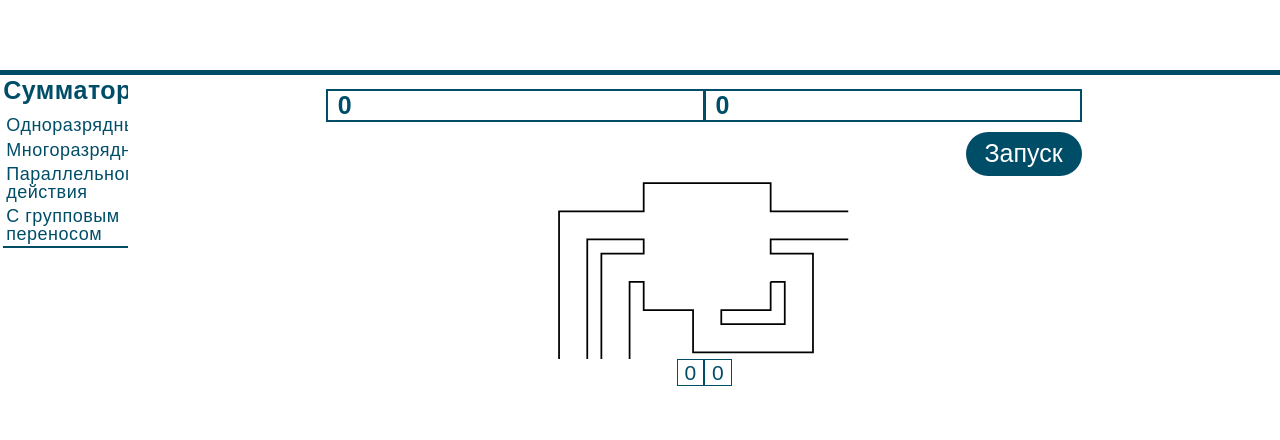
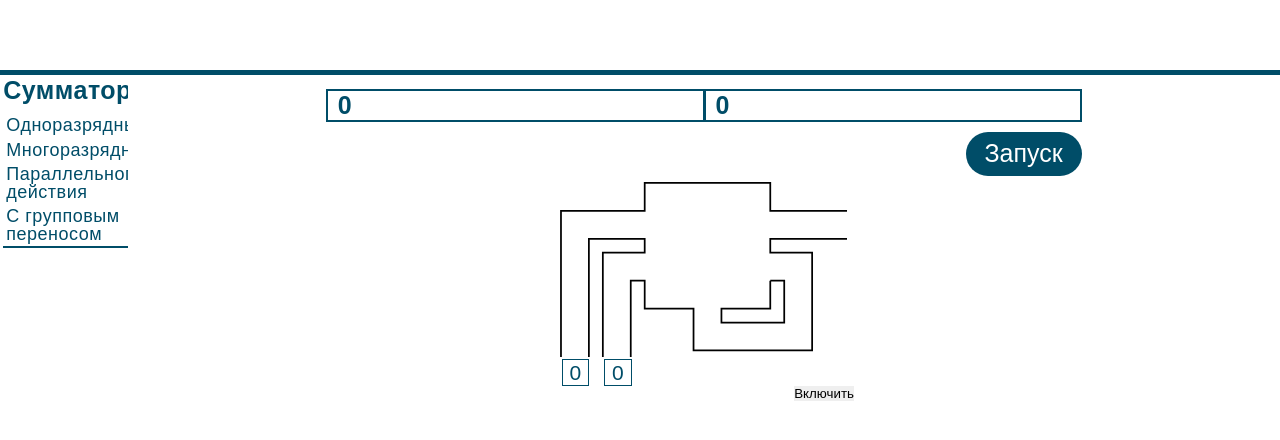
Before and after one commit to Aneemy/computer-architecture-lms, a React (Create React App) app: page / in a window 1280 px wide. Both pictures are taken after a click on the button "Запуск". Shown: the top 440 px of the page. Built offline with nearby package versions, Linux system fonts and the light colour scheme; a web font is replaced by a local one.

Commit message:
predanimated single summator

```diff
--- a/src/components/Body.jsx
+++ b/src/components/Body.jsx
@@ -2,17 +2,21 @@ import React, {useEffect, useState} from 'react';
 import SumRow from "./summators/SumRow";
 import './styles/main.css';
 import CurrentSummator from "./summators/CurrentSummator";
+import {TransitionGroup} from "react-transition-group";
 const Body = (props) => {
-
+const [sumToggle,setSumToggle]=useState(false);
     if(props.flag){
         return (
             <div className="body">
                 <div className='container'>
                     {props.children}
-                    <CurrentSummator curSum = {props.curSum}/>
-                    <div style={{display:"flex"}}>
-                    <SumRow row={props.binary.first}/>
-                    <SumRow row={props.binary.second}/>
+                    <div>
+                        <CurrentSummator curSum = {props.curSum}/>
+                            <div style={{display:"flex"}}>
+                                <SumRow on = {sumToggle} row={props.binary.first}/>
+                                <SumRow on = {sumToggle} row={props.binary.second}/>
+                            </div>
+                        <button  onClick={()=> setSumToggle(!sumToggle)} style={{float:"right"}}>Включить</button>
                     </div>
                 </div>
             </div>
--- a/src/components/styles/_summators.scss
+++ b/src/components/styles/_summators.scss
@@ -33,6 +33,14 @@
 .sinsum__row{
   display: flex;
   flex-direction: column-reverse;
+  &:first-child{
+    position: relative;
+    left: 2.5%;
+  }
+  &:last-child{
+    position: relative;
+    left: 7.5%;
+  }
 }
 .sinsum__item{
   height: 27.5px;
@@ -43,3 +51,15 @@
   border: 1px #004d68 solid;
   padding: 2px;
 }
+.sinsum__item-enter{
+
+}
+.sinsum__item-enter-active{
+
+}
+.sinsum__item-exit{
+
+}
+.sinsum__item-exit-active{
+
+}
--- a/src/components/styles/main.css
+++ b/src/components/styles/main.css
@@ -190,6 +190,14 @@ h6 {
   display: flex;
   flex-direction: column-reverse;
 }
+.sinsum__row:first-child {
+  position: relative;
+  left: 2.5%;
+}
+.sinsum__row:last-child {
+  position: relative;
+  left: 7.5%;
+}
 
 .sinsum__item {
   height: 27.5px;
--- a/src/components/summators/SumRow.jsx
+++ b/src/components/summators/SumRow.jsx
@@ -1,12 +1,16 @@
-import React from 'react';
+import React, {useState} from 'react';
 import SumRowItem from "./SumRowItem";
+import {CSSTransition, Transition, TransitionGroup} from "react-transition-group";
 
 const SumRow = (props) => {
     const numbers = props.row;
     return (
-        <div className='sinsum__row'>
+        <div className = "sinsum__row">
             {numbers.map((number,index) =>
-            <SumRowItem key = {index}>{number}</SumRowItem>)}
+                <CSSTransition in={props.on} key={index} classNames="sinsum__item" timeout={500} >
+                    <SumRowItem key = {index}>{number}</SumRowItem>
+                </CSSTransition>
+            )}
         </div>
     );
 };
--- a/src/components/summators/SumRowItem.jsx
+++ b/src/components/summators/SumRowItem.jsx
@@ -1,4 +1,5 @@
 import React from 'react';
+import {CSSTransition} from "react-transition-group";
 
 const SumRowItem = (props) => {
     return (
```
Also changed, not shown: package.json (+45 -0 lines), 2 other files (tests, documents, lock files or other folders).
